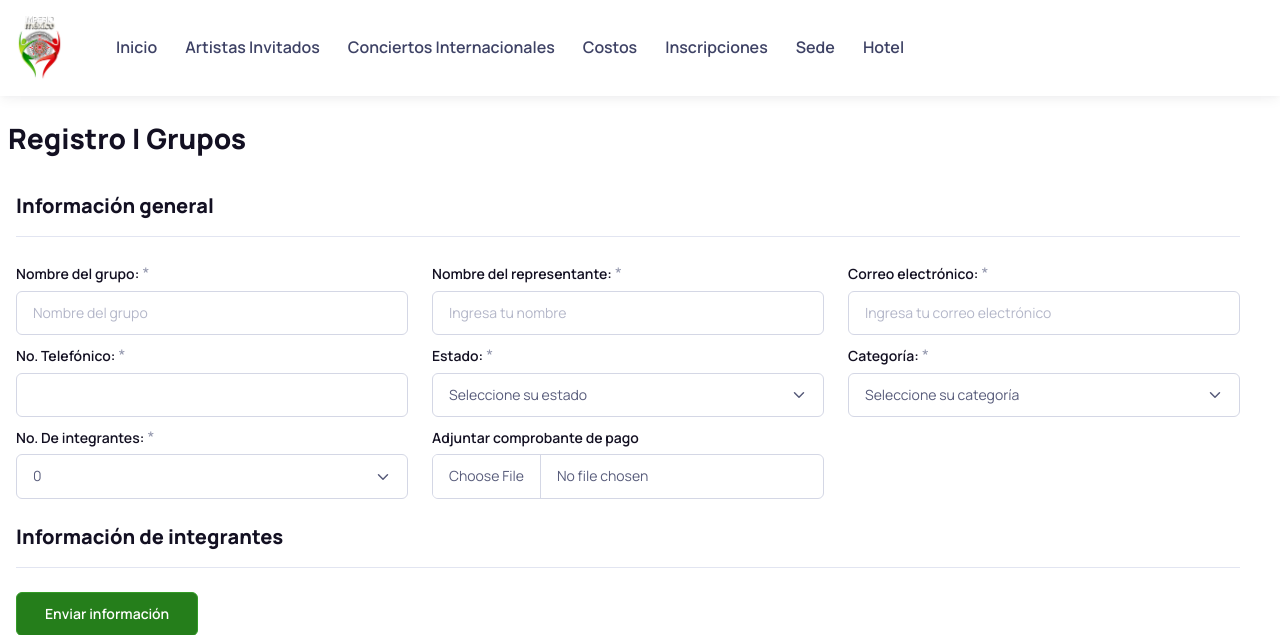
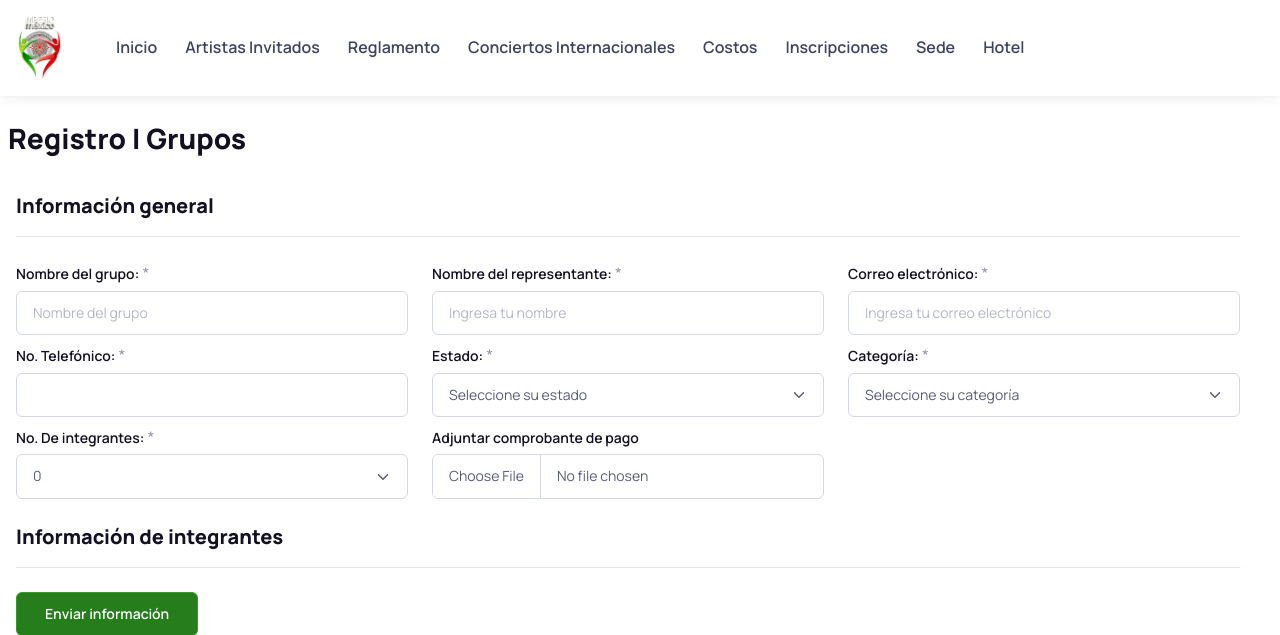
Before and after one commit to bryanmarrow/impmx, a PHP site: page /registro/grupos.php in a window 1280 px wide. Shown: the top 635 px of the page. Run offline with PHP 8.4, Linux system fonts and the light colour scheme; data that the repository does not hold is empty.

Commit message:
Se agregó reglamento al menú

```diff
--- a/templates/header.php
+++ b/templates/header.php
@@ -214,6 +214,9 @@
                   <a href="<?= $rootPath ?>#artistasinvitados" class="nav-link">Artistas Invitados</a>
                 </li>
                 <li class="nav-item">
+                  <a href="https://drive.google.com/file/d/1CKO5o1zFFcI6biAot4R6YtlMp_HVgcqp/view?usp=sharing" target="_blank" class="nav-link">Reglamento</a>
+                </li>
+                <li class="nav-item">
                   <a href="<?= $rootPath ?>#conciertos" class="nav-link">Conciertos Internacionales</a>
                 </li>
                 <li class="nav-item">
```
